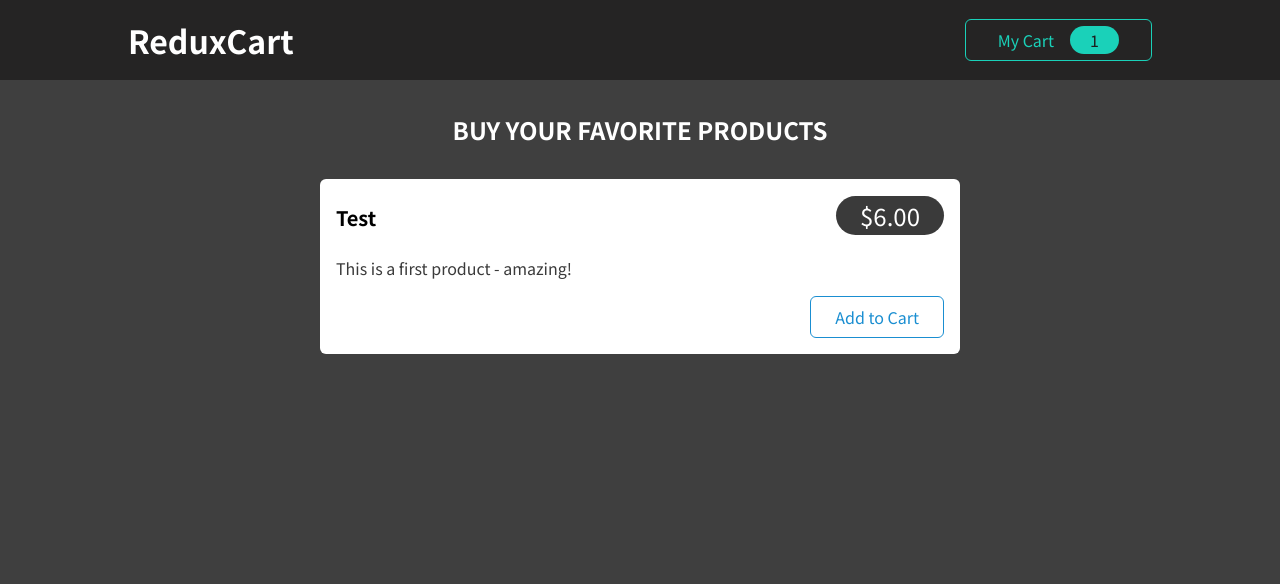
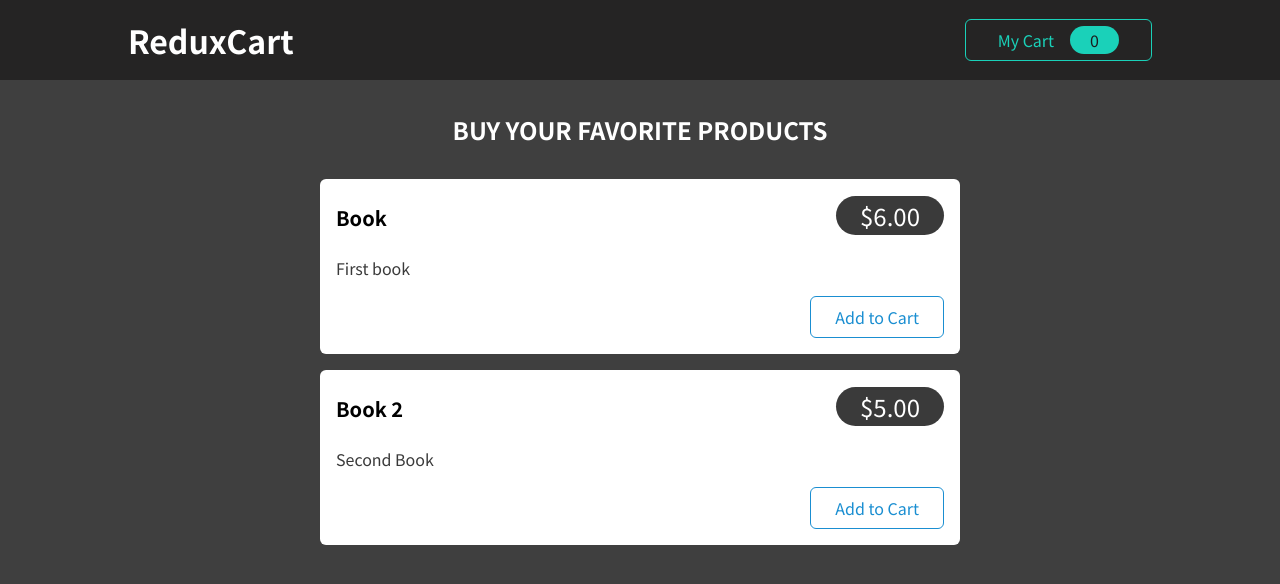
Before and after one commit to codecygen/063_Redux-Project-Advanced, a React (Create React App) app: page / in a window 1280 px wide. Shown: the top 584 px of the page. Built offline with nearby package versions, Linux system fonts and the light colour scheme.

Commit message:
there is a bug with the current code

```diff
--- a/src/components/Cart/Cart.js
+++ b/src/components/Cart/Cart.js
@@ -1,17 +1,32 @@
 // React-Redux-Toolkit-Cart-Slice-Manipulated-File
+
+// React-Redux-Toolkit
+import { useSelector } from 'react-redux';
 
 import Card from '../UI/Card';
 import classes from './Cart.module.css';
 import CartItem from './CartItem';
 
 const Cart = (props) => {
+  // React-Redux-Toolkit
+  const cartItems = useSelector(state => state.cart.items);
+
   return (
     <Card className={classes.cart}>
       <h2>Your Shopping Cart</h2>
       <ul>
-        <CartItem
-          item={{ title: 'Test Item', quantity: 3, total: 18, price: 6 }}
-        />
+        {cartItems.map(item => (
+          <CartItem
+            item={{
+              key: item.id,
+              title: item.name,
+              quantity: item.quantity,
+              total: item.totalPrice,
+              price: item.price
+            }}
+          />
+        ))}
+
       </ul>
     </Card>
   );
--- a/src/components/Cart/CartButton.js
+++ b/src/components/Cart/CartButton.js
@@ -1,7 +1,8 @@
 // React-Redux-Toolkit-UI-Slice-Manipulated-File
 
 // React-Redux-Toolkit
-import { useDispatch } from 'react-redux';
+//
+import { useDispatch, useSelector } from 'react-redux';
 
 // React-Redux-Toolkit
 import { uiActions } from '../../store/ui-slice';
@@ -13,6 +14,9 @@
   const dispatch = useDispatch();
 
   // React-Redux-Toolkit
+  const cartQuantity = useSelector(state => state.cart.totalQuantity);
+
+  // React-Redux-Toolkit
   const toggleCartHandler = () => {
     dispatch(uiActions.toggle());
   };
@@ -21,7 +25,7 @@
     // React-Redux-Toolkit
     <button className={classes.button} onClick={toggleCartHandler}>
       <span>My Cart</span>
-      <span className={classes.badge}>1</span>
+      <span className={classes.badge}>{cartQuantity}</span>
     </button>
   );
 };
--- a/src/components/Shop/ProductItem.js
+++ b/src/components/Shop/ProductItem.js
@@ -1,10 +1,30 @@
+// React-Redux-Toolkit-Cart-Slice-Manipulated-File
+
+// React-Redux-Toolkit
+import { cartActions } from '../../store/cart-slice';
+// React-Redux-Toolkit
+import { useDispatch } from 'react-redux';
+
 import Card from '../UI/Card';
 import classes from './ProductItem.module.css';
 
-const DUMMY_PRODUCTS = [];
+const ProductItem = (props) => {
+  // React-Redux-Toolkit
+  const dispatch = useDispatch();
 
-const ProductItem = (props) => {
-  const { title, price, description } = props;
+  // Destructuring
+  const { title, price, description, id } = props;
+
+  // React-Redux-Toolkit
+  const addToCartHandler = () => {
+    dispatch(
+      cartActions.addItemToCart({
+        id,
+        title,
+        price
+      })
+    );
+  };
 
   return (
     <li className={classes.item}>
@@ -15,7 +35,8 @@
         </header>
         <p>{description}</p>
         <div className={classes.actions}>
-          <button>Add to Cart</button>
+          {/* React-Redux-Toolkit */}
+          <button onClick={addToCartHandler}>Add to Cart</button>
         </div>
       </Card>
     </li>
--- a/src/components/Shop/Products.js
+++ b/src/components/Shop/Products.js
@@ -1,16 +1,36 @@
 import ProductItem from './ProductItem';
 import classes from './Products.module.css';
+
+const DUMMY_PRODUCTS = [
+  {
+    id: 'p1',
+    price: 6,
+    title: 'Book',
+    description: 'First book'
+  },
+
+  {
+    id: 'p2',
+    price: 5,
+    title: 'Book 2',
+    description: 'Second Book'
+  },
+];
 
 const Products = (props) => {
   return (
     <section className={classes.products}>
       <h2>Buy your favorite products</h2>
       <ul>
-        <ProductItem
-          title='Test'
-          price={6}
-          description='This is a first product - amazing!'
-        />
+        {DUMMY_PRODUCTS.map(product => (
+          <ProductItem
+            key={product.id}
+            id={product.ids}
+            title={product.title}
+            price={product.price}
+            description={product.description}
+          />
+        ))}
       </ul>
     </section>
   );
--- a/src/store/cart-slice.js
+++ b/src/store/cart-slice.js
@@ -12,10 +12,11 @@
         addItemToCart(state, action) {
             const newItem = action.payload;
             const existingItem = state.items.find(item => item.id === newItem.id);
+            state.totalQuantity++;
 
             if (!existingItem) {
                 state.items.push({
-                    itemId: newItem.id,
+                    id: newItem.id,
                     price: newItem.price,
                     quantity: 1,
                     totalPrice: newItem.price,
@@ -30,6 +31,7 @@
         removeItemFromCart(state, action) {
             const id = action.payload;
             const existingItem = state.items.find(item => item.id === id );
+            state.totalQuantity--;
 
             if (existingItem.quantity === 1) {
                 state.items = state.items.filter(item => item.id !== id);
```
Also changed, not shown: 2 other files (tests, documents, lock files or other folders).
